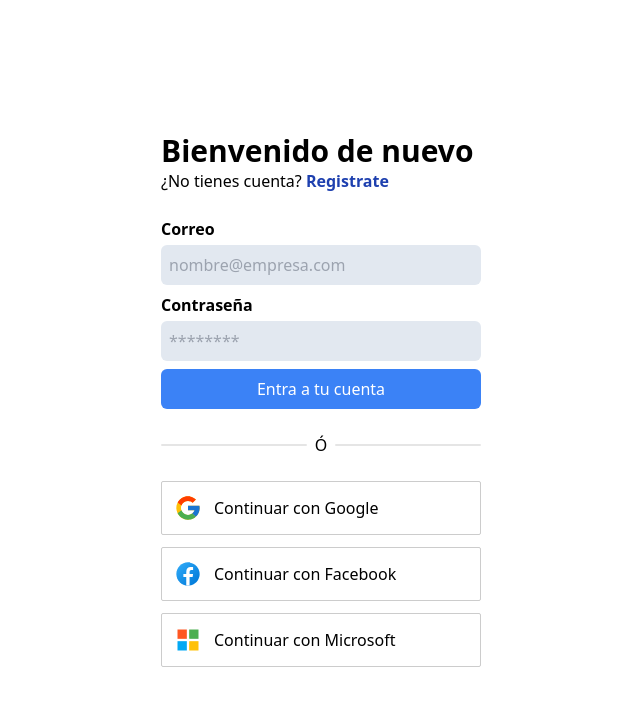
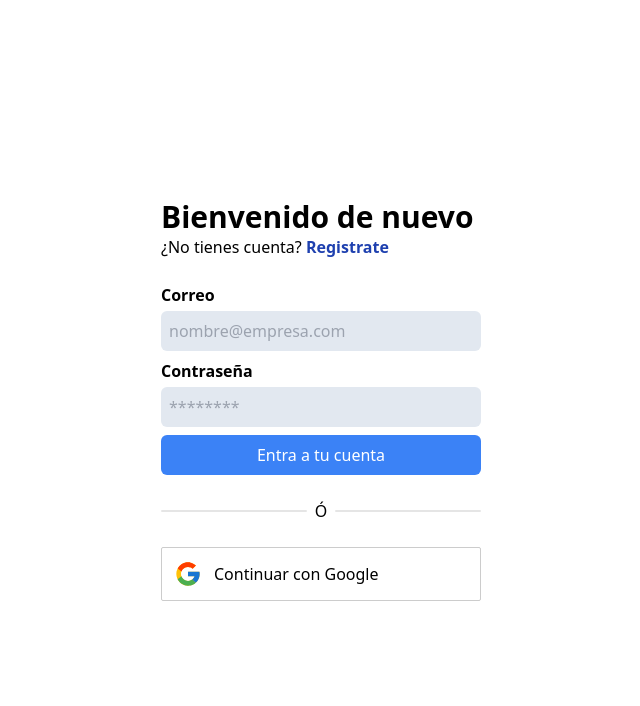
Before and after one commit to fernandopanduro/temachia, a React (Vite) app: page /auth/login in a window 1280 px wide. Shown: the top 706 px of the page, without its empty margins (319-959 px from the left). Built offline with nearby package versions, Linux system fonts and the light colour scheme; no server answers.

Commit message:
🐞 fix(Hide buttons login):

```diff
--- a/src/pages/Login/Login.tsx
+++ b/src/pages/Login/Login.tsx
@@ -3,11 +3,9 @@ import { useAuthState } from "react-firebase-hooks/auth";
 import { Link, useNavigate } from "react-router-dom";
 import { Toaster } from "sonner";
 import {
-  FacebookIcon,
-  GoogleIcon,
-  MicrosoftIcon,
+  GoogleIcon
 } from "../../components/Icons";
-import { facebookLogin, googleLogin, signInbyEmail } from "../../services/Auth";
+import { googleLogin, signInbyEmail } from "../../services/Auth";
 import { auth } from "../../utils/firebase";
 
 export const Login = () => {
@@ -80,7 +78,7 @@ export const Login = () => {
             <GoogleIcon />{" "}
             <span className="text-base font-medium">Continuar con Google</span>
           </button>
-          <button
+          {/* <button
             className="flex items-center justify-start gap-3 px-3 py-3 rounded-sm border border-black/20 w-full transition-colors hover:bg-black/10"
             onClick={() => facebookLogin()}>
             <FacebookIcon />{" "}
@@ -95,7 +93,7 @@ export const Login = () => {
             <span className="text-base font-medium">
               Continuar con Microsoft
             </span>
-          </button>
+          </button> */}
         </div>
       </div>
     </main>
--- a/src/pages/Register/Register.tsx
+++ b/src/pages/Register/Register.tsx
@@ -3,14 +3,11 @@ import { useAuthState } from "react-firebase-hooks/auth";
 import { Link, useNavigate } from "react-router-dom";
 import { Toaster } from "sonner";
 import {
-  FacebookIcon,
-  GoogleIcon,
-  MicrosoftIcon,
+  GoogleIcon
 } from "../../components/Icons";
 import {
   createUserByEmail,
-  facebookLogin,
-  googleLogin,
+  googleLogin
 } from "../../services/Auth";
 import { auth } from "../../utils/firebase";
 
@@ -84,7 +81,7 @@ export const Register = () => {
             <GoogleIcon />{" "}
             <span className="text-base font-medium">Continuar con Google</span>
           </button>
-          <button
+         {/*  <button
             className="flex items-center justify-start gap-3 px-3 py-3 rounded-sm border border-black/20 w-full transition-colors hover:bg-black/10"
             onClick={() => facebookLogin()}>
             <FacebookIcon />{" "}
@@ -99,7 +96,7 @@ export const Register = () => {
             <span className="text-base font-medium">
               Continuar con Microsoft
             </span>
-          </button>
+          </button> */}
         </div>
       </div>
     </main>
```
